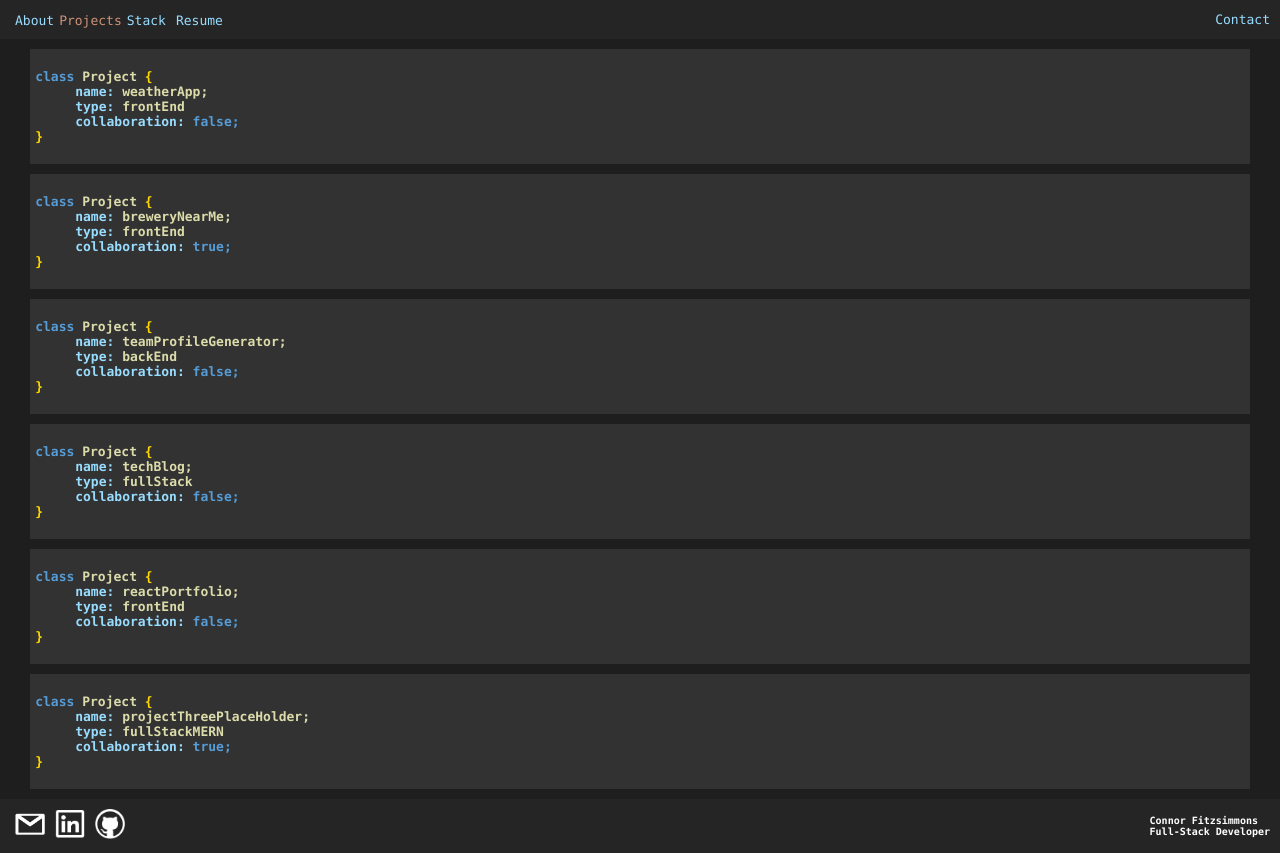
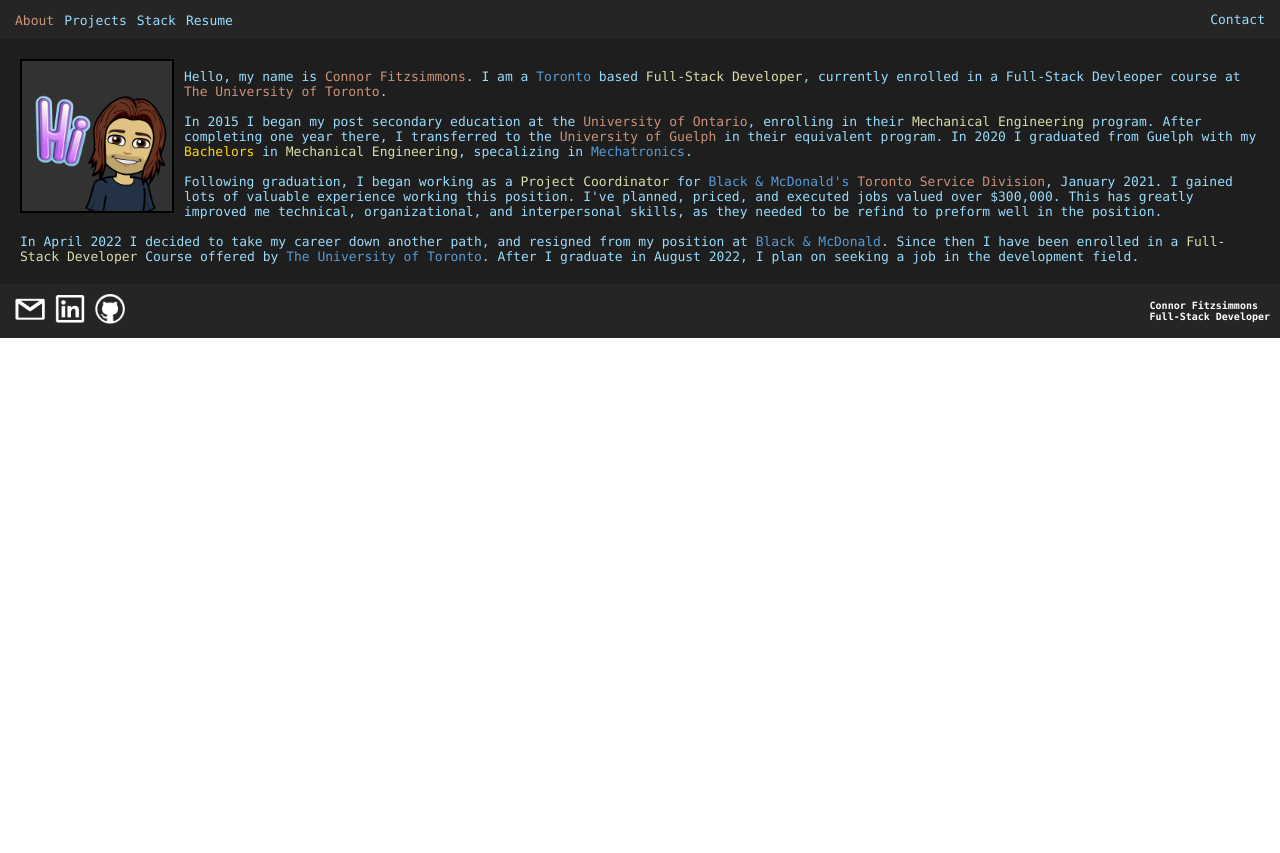
Before and after one commit to connor-kfitz/React-Portfolio, a React (Create React App) app: page / in a window 1280 px wide. After the commit the page ends 800 px from the top, so only its background shows below. Built offline with nearby package versions, Linux system fonts and the light colour scheme.

Commit message:
Finished Email Form

```diff
--- a/package.json
+++ b/package.json
@@ -8,6 +8,7 @@
     "@testing-library/user-event": "^13.5.0",
     "axios": "^0.27.2",
     "dotenv": "^16.0.1",
+    "emailjs-com": "^3.2.0",
     "react": "^17.0.2",
     "react-dom": "^17.0.2",
     "react-scripts": "5.0.1",
--- a/src/components/Nav.js
+++ b/src/components/Nav.js
@@ -12,7 +12,7 @@
                     <li><a href="#resume" onClick={() => changePage('Resume')} className={currentPage === 'Resume' ? "activeNavItem" : "navItem"}>Resume</a></li>
 
                 </ul>
-                <a id="contactNavItem" href="">Contact</a>
+                <a id="contactNavItem" href="#contact" onClick={() => changePage('Contact')} className={currentPage === 'Contact' ? "activeNavItem" : "navItem"}>Contact</a>
             </div>
         </nav>
     )
--- a/src/components/PortfolioContainer.js
+++ b/src/components/PortfolioContainer.js
@@ -5,9 +5,10 @@
 import Project from "./pages/Project";
 import Stack from "./pages/Stack";
 import Resume from "./pages/Resume";
+import Contact from "./pages/Contact"
 
 export default function PortfolioContainer() {
-    const [currentPage, setCurrentPage] = useState('Project');
+    const [currentPage, setCurrentPage] = useState('About');
 
     const renderPage = () => {
         if (currentPage === 'About') {
@@ -22,6 +23,9 @@
         if (currentPage === 'Resume') {
             return <Resume />;
         }
+        if (currentPage === 'Contact') {
+            return <Contact />;
+        }
     };
 
     const changePage = (page) => setCurrentPage(page);
--- /dev/null
+++ b/src/components/pages/Contact.js
@@ -0,0 +1,34 @@
+import React, { useRef } from "react";
+import emailjs from 'emailjs-com';
+import "../../styles/Contact.css";
+
+
+function Contact() {
+    const form = useRef();
+
+    const sendEmail = (e) => {
+      e.preventDefault();
+
+      emailjs.sendForm('service_hftbn2b', 'template_wpexs8b', form.current, 'XKCZNIV3S0zU37FTp')
+        .then((result) => {
+            console.log(result.text);
+        }, (error) => {
+            console.log(error.text);
+        });
+        e.target.reset()
+    };
+
+    return (
+      <form ref={form} onSubmit={sendEmail}>
+        <label>Name</label>
+        <input type="text" name="user_name" />
+        <label>Email</label>
+        <input type="email" name="user_email" />
+        <label>Message</label>
+        <textarea name="message" />
+        <input type="submit" value="Send" />
+      </form>
+    );
+}
+
+export default Contact;
--- a/src/components/pages/Project.js
+++ b/src/components/pages/Project.js
@@ -53,6 +53,9 @@
                             <h4 className="yellow">&#125;</h4>
                         </div>
                     </a>
+                    <div>
+                        <a className="deployedLink" href="https://vast-shore-46783.herokuapp.com/" target="blank">Deployed Application Link</a>
+                    </div>
                 </div>
 
 
--- a/src/components/pages/Resume.js
+++ b/src/components/pages/Resume.js
@@ -0,0 +1,13 @@
+import React from "react";
+import "../../styles/Resume.css";
+
+
+function Resume() {
+    return (
+        <main>
+
+        </main>
+    )
+}
+
+export default Resume;
--- a/src/styles/Navbar.css
+++ b/src/styles/Navbar.css
@@ -11,16 +11,13 @@
 
 }
 
-#contactNavItem {
-    color:#98dcfe ;
-}
-
 #nav a {
     text-decoration: none;
     font-size: small;
 }
 
 .activeNavItem {
+    margin: 0 5px 0 5px;
     color: #ce9178;
 }
 
--- a/src/styles/Project.css
+++ b/src/styles/Project.css
@@ -51,3 +51,7 @@
 .projectIndent {
     margin-left: 40px;
 }
+.deployedLink {
+    text-decoration: none;
+    color: #98dcfe;
+}
```
Also changed, not shown: src/styles/Contact.css (added), src/styles/Resume.css (added), 1 other file (tests, documents, lock files or other folders).
